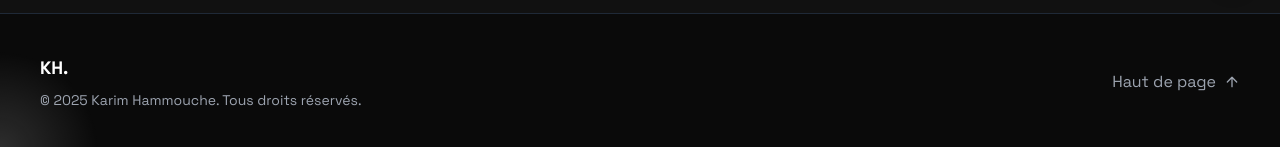
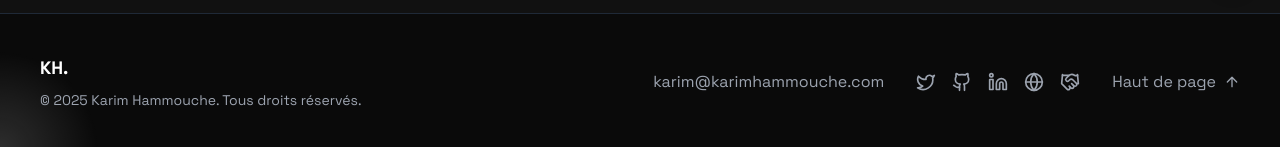
Before and after one commit to parodave/Porfolio, a React (Vite) app: page /blog/premier-article in a window 1280 px wide. Shown: the part 787-934 px from the top of the page. Built offline with nearby package versions, Linux system fonts and the light colour scheme; no server answers; the HTML template or start-up script is replaced by a standard one.

Commit message:
Add email link and social links to Footer

```diff
--- a/src/components/Footer.tsx
+++ b/src/components/Footer.tsx
@@ -1,5 +1,6 @@
 import React from 'react';
 import { ArrowUp } from 'lucide-react';
+import SocialLinks from './SocialLinks';
 
 const Footer: React.FC = () => {
   const scrollToTop = () => {
@@ -20,7 +21,14 @@ const Footer: React.FC = () => {
         </div>
 
         <div className="flex flex-col md:flex-row items-center space-y-4 md:space-y-0 md:space-x-8">
-
+          <a
+            href="mailto:karim@karimhammouche.com"
+            className="text-gray-400 hover:text-white transition-colors"
+            aria-label="Envoyer un email"
+          >
+            karim@karimhammouche.com
+          </a>
+          <SocialLinks />
           <button
             onClick={scrollToTop}
             className="flex items-center space-x-2 text-gray-400 hover:text-white transition-colors"
```
